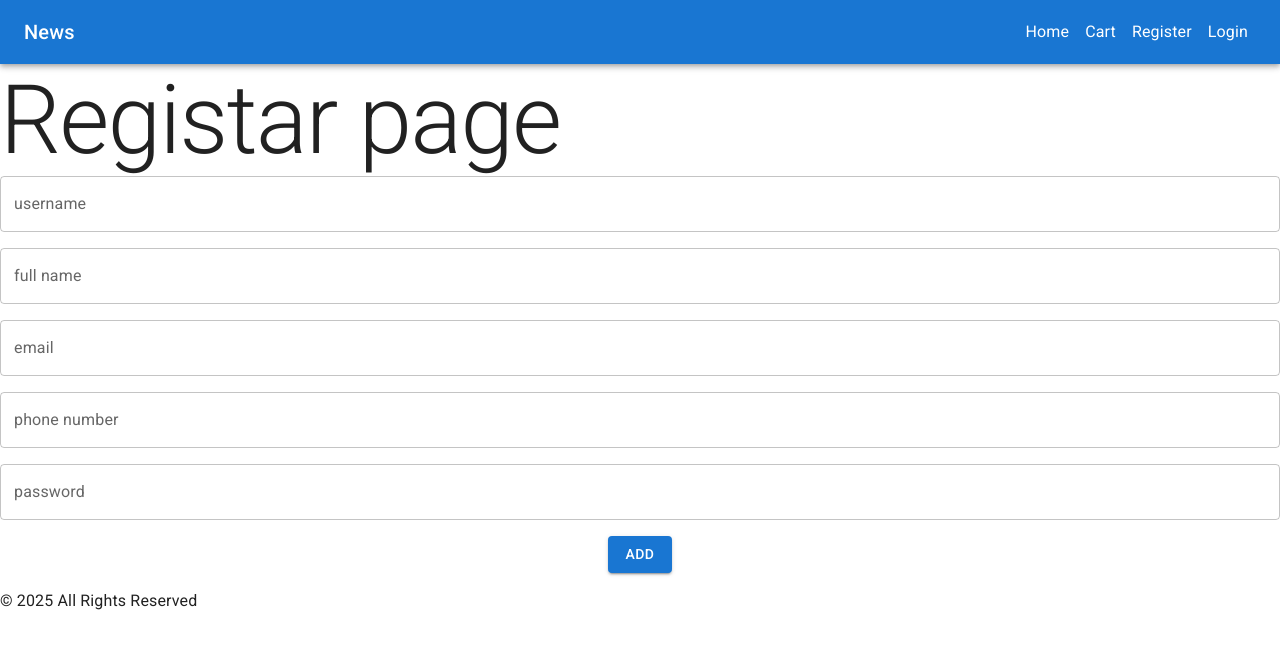
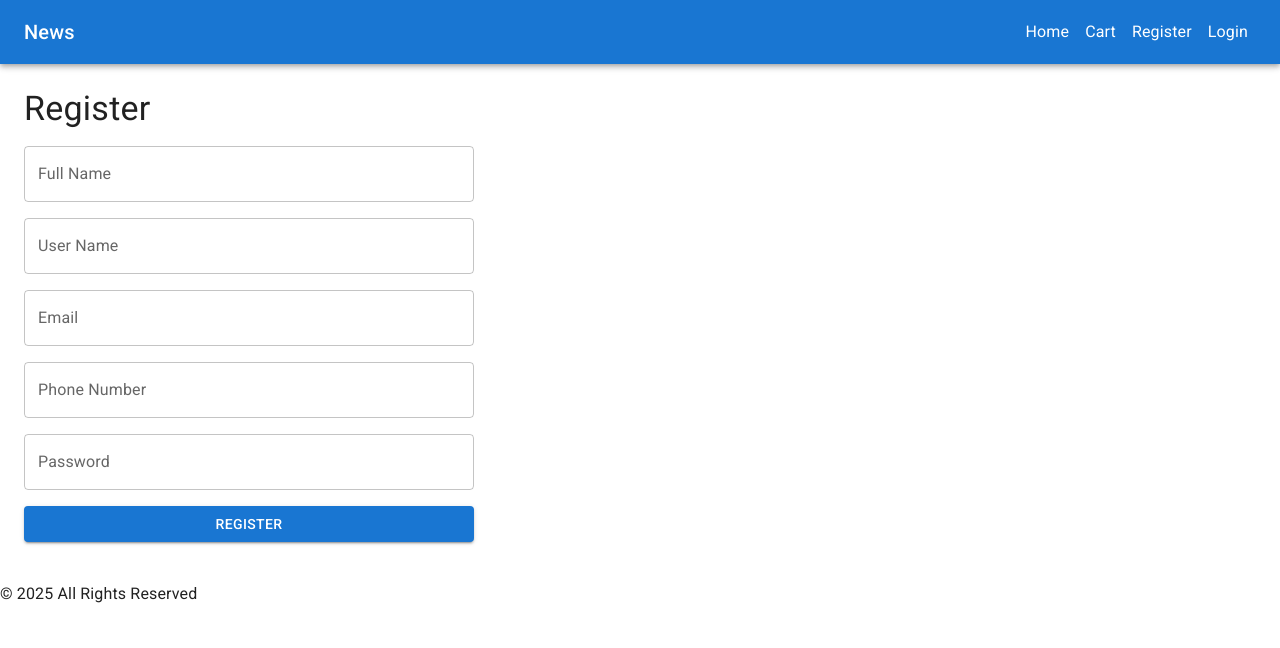
Before and after one commit to IbrahimCSKhader/E-commerce-REACT, a React (Vite) app: page /register in a window 1280 px wide. Shown: the top 648 px of the page. Built offline with nearby package versions, Linux system fonts and the light colour scheme.

Commit message:
add register and login validation

```diff
--- a/package.json
+++ b/package.json
@@ -13,6 +13,7 @@
     "@emotion/react": "^11.14.0",
     "@emotion/styled": "^11.14.1",
     "@fontsource/roboto": "^5.2.9",
+    "@hookform/resolvers": "^5.2.2",
     "@mui/icons-material": "^7.3.6",
     "@mui/material": "^7.3.6",
     "axios": "^1.13.2",
@@ -20,7 +21,8 @@
     "react-dom": "^19.1.1",
     "react-hook-form": "^7.68.0",
     "react-router": "^7.10.1",
-    "react-router-dom": "^7.10.1"
+    "react-router-dom": "^7.10.1",
+    "yup": "^1.7.1"
   },
   "devDependencies": {
     "@eslint/js": "^9.36.0",
--- a/src/pages/Login/Login.jsx
+++ b/src/pages/Login/Login.jsx
@@ -2,9 +2,18 @@ import axios from "axios";
 import { Box, Button, Link, TextField, Typography } from "@mui/material";
 import { useForm } from "react-hook-form";
 import React from "react";
+import { yupResolver } from "@hookform/resolvers/yup";
+import { LoginSchema } from "../../validation/LoginValidation";
 
 export default function Login() {
-  const { register, handleSubmit } = useForm({});
+  const {
+    register,
+    handleSubmit,
+    formState: { errors, isSubmitting },
+  } = useForm({
+    resolver: yupResolver(LoginSchema),
+    mode: "onBlur",
+  });
   const loginForm = async (values) => {
     console.log(values);
     try {
@@ -12,7 +21,10 @@ export default function Login() {
         `https://knowledgeshop.runasp.net/api/Auth/Account/Login`,
         values
       );
-      console.log(res);
+      if (res.status === 200) {
+        console.log(res);
+        localStorage.setItem("token", res.data.accessToken);
+      }
     } catch (error) {
       console.log(error);
     }
@@ -40,6 +52,8 @@ export default function Login() {
           name="email"
           fullWidth
           variant="outlined"
+          error={!!errors.email}
+          helperText={errors.email?.message}
         />
         <TextField
           {...register("password")}
@@ -47,8 +61,10 @@ export default function Login() {
           name="password"
           fullWidth
           variant="outlined"
+          error={!!errors.password}
+          helperText={errors.password?.message}
         />
-        <Button variant="contained" type="submit">
+        <Button variant="contained" type="submit" disabled={isSubmitting}>
           Log in
         </Button>
       </Box>
--- a/src/pages/Register/Register.jsx
+++ b/src/pages/Register/Register.jsx
@@ -1,34 +1,97 @@
-import { Box, Button, Link ,TextField,Typography } from "@mui/material";
+import { Box, Button, TextField, Typography } from "@mui/material";
+import axios from "axios";
 import { useForm } from "react-hook-form";
-import React from 'react'
-import axios from "axios";
+import { yupResolver } from "@hookform/resolvers/yup";
+import { RegisterSchema } from "../../validation/RegisterSchema";
+import React, { useState } from "react";
 
 export default function Register() {
-  const {register , handleSubmit}= useForm({
+  const [serverErrors, setServerErrors] = useState([]);
+const {
+  register,
+  handleSubmit,
+  formState: { errors, isSubmitting },
+} = useForm({
+  resolver: yupResolver(RegisterSchema),
+  mode: "onBlur",
+});
 
-  })
-    const registerForm= async(values)=>{
+  const registerForm = async (values) => {
     console.log(values);
     try {
-     const res=  await axios.post(`https://knowledgeshop.runasp.net/api/Auth/Account/Register`,values)
-      console.log(res);
-    } catch (error) {
-      console.log(error);
+      const response = await axios.post(
+        "https://knowledgeshop.runasp.net/api/Auth/Account/Register",
+        values
+      );
+      console.log(response.data);
+    } catch (err) {
+      console.log(err?.response?.data || err.message);
+      setServerErrors(err?.response?.data.errors || ["An unexpected error occurred."]);
     }
-  }
+  };
+
   return (
-    <Box className='register-form'>
-      <Typography variant="h1"  component='h1'>Registar page</Typography>
+    <Box p={3}>
+      <Typography variant="h4" mb={2}>
+        Register
+      </Typography>
+    {serverErrors.length > 0  ?
+       serverErrors.map((error, index) => (
+        <Typography variant="h5"  key={index} color="error">
+          {error}
+        </Typography>
+      ))
+      : null}
+      <Box
+        component="form"
+        onSubmit={handleSubmit(registerForm)}
+        sx={{ display: "flex", flexDirection: "column", gap: 2, maxWidth: 450 }}
+      >
+        <TextField
+          label="Full Name"
+          {...register("fullName")}
+          error={!!errors.fullName}
+          helperText={errors.fullName?.message}
+          fullWidth
+        />
 
-    <Box onSubmit={handleSubmit(registerForm)} variant="form" component='form' sx={{alignItems:'center', display:'flex' , flexDirection:'column ',gap:2, }}>
-      <TextField {...register('userName')} label='username' name="userName" fullWidth variant="outlined" />
-      <TextField {...register('fullName')} label='full name' name="fullName" fullWidth variant="outlined" />
-      <TextField {...register('email')} label='email' name="email" fullWidth variant="outlined" />
-      <TextField {...register('phoneNumber')} label='phone number' name="phoneNumber"  fullWidth variant="outlined" />
-      <TextField {...register('password')} label='password' name="password" fullWidth variant="outlined" />
-      <Button variant="contained" type="submit"  >Add</Button>
+        <TextField
+          label="User Name"
+          {...register("userName")}
+          error={!!errors.userName}
+          helperText={errors.userName?.message}
+          fullWidth
+        />
+
+        <TextField
+          label="Email"
+          {...register("email")}
+          error={!!errors.email}
+          helperText={errors.email?.message}
+          fullWidth
+        />
+
+        <TextField
+          label="Phone Number"
+          {...register("phoneNumber")}
+          error={!!errors.phoneNumber}
+          helperText={errors.phoneNumber?.message}
+          fullWidth
+        />
+
+        <TextField
+          label="Password"
+          type="password"
+          {...register("password")}
+          error={!!errors.password}
+          helperText={errors.password?.message}
+          fullWidth
+        />
+
+        <Button variant="contained" type="submit" disabled={isSubmitting}>
+          Register
+        </Button>
+      </Box>
     </Box>
-
-    </Box>
-  )
+  );
 }
--- /dev/null
+++ b/src/validation/LoginValidation.js
@@ -0,0 +1,14 @@
+import * as yup from "yup";
+export const LoginSchema = yup
+  .object({
+    email: yup.string().email("Invalid Format").required("Email Is Required"),
+    password: yup
+      .string()
+      .required("Password Is Required")
+      .min(8, "password must be at least 8 characters")
+      .matches(/[A-Z]/, "Must contain at least one uppercase letter")
+      .matches(/[a-z]/, "Must contain at least one lowercase letter")
+      .matches(/\d/, "Must contain at least one number")
+      .matches(/[@$!%*?&]/, "Must contain at least one special character"),
+  })
+  .required();
--- /dev/null
+++ b/src/validation/RegisterSchema.js
@@ -0,0 +1,19 @@
+import * as yup from "yup";
+export const RegisterSchema = yup.object({
+  fullName: yup.string().required("FullName Is Required"),
+  email: yup.string().email("Invalid Format").required("Email Is Required"),
+  userName: yup
+    .string()
+    .matches(/^[a-zA-Z0-9._-]+$/, "Invalid UserName")
+    .min(4, "username must be at least 4 characters")
+    .required("UserName Is Required"),
+  phoneNumber: yup.string().required("PhoneNumber Is Required"),
+  password: yup
+    .string()
+    .required("Password Is Required")
+    .min(8, "password must be at least 8 characters")
+    .matches(/[A-Z]/, "Must contain at least one uppercase letter")
+    .matches(/[a-z]/, "Must contain at least one lowercase letter")
+    .matches(/\d/, "Must contain at least one number")
+    .matches(/[@$!%*?&]/, "Must contain at least one special character"),
+});
```
Also changed, not shown: src/components/Categories/Categories.jsx (added, +84 -0 lines), 1 other file (tests, documents, lock files or other folders).
